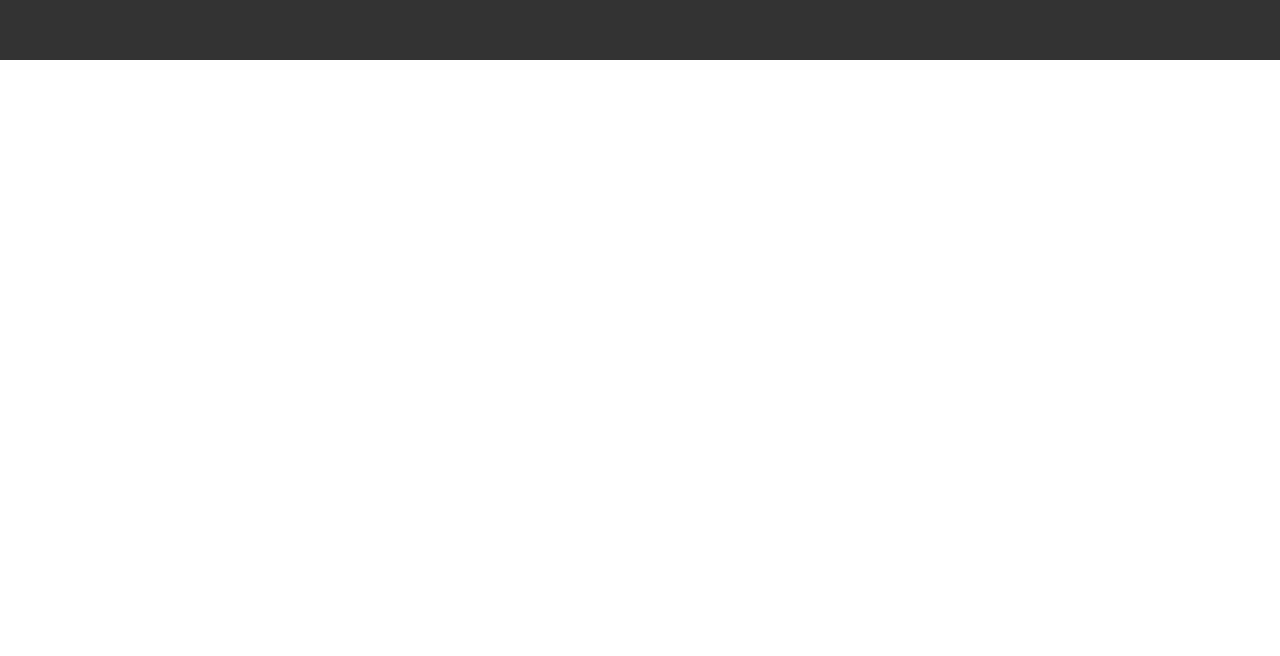
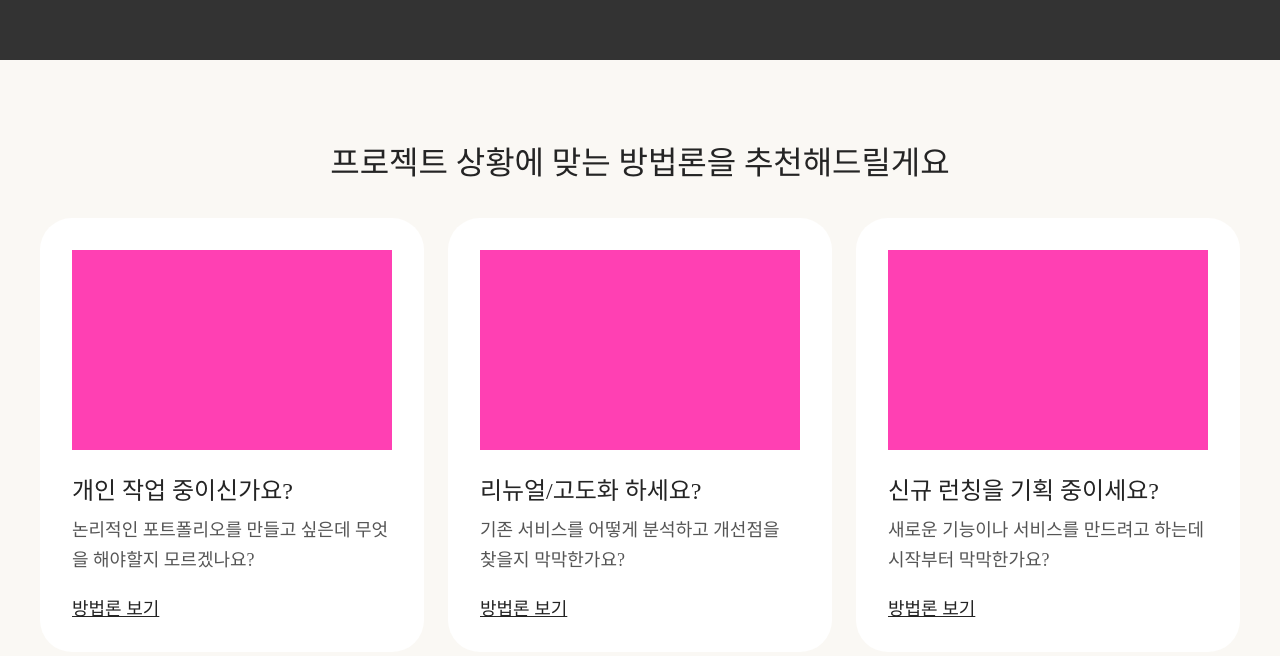
Before and after one commit to scd7896/3x_ux_card, a Next.js app: page / in a window 1280 px wide. Shown: the part 562-1218 px from the top of the page. Before the commit the page ends 800 px from the top, so only its background shows below. Built offline with nearby package versions, Linux system fonts and the light colour scheme; a web font is replaced by a local one.

Commit message:
feat: 카드 섹션 퍼블리싱 작업

```diff
--- a/components/Card/Cardview.module.css
+++ b/components/Card/Cardview.module.css
@@ -3,7 +3,7 @@
 	height: 434px;
 	padding: 32px;
 	box-sizing: border-box;
-	background-color: var(--white);
+	background-color: var(--gray_0);
 	border-radius: 32px;
 	border: 1px solid var(--gray_500);
 	position: relative;
--- a/components/Link/Link.module.css
+++ b/components/Link/Link.module.css
@@ -1,9 +1,9 @@
 .anchor {
 	font-size: 18px;
-	color: var(--black);
+	color: var(--gray_90);
 	text-decoration: underline;
 }
 
 .anchor:visited {
-	color: var(--black);
+	color: var(--gray_90);
 }
--- /dev/null
+++ b/components/services/home/CardSection.module.css
@@ -0,0 +1,20 @@
+.wrapper {
+	background-color: var(--gray_10);
+	padding: 80px 0 100px;
+	box-sizing: border-box;
+}
+
+.titleWrapper {
+	display: flex;
+	justify-content: center;
+	margin-bottom: 32px;
+}
+
+.cardWrapper {
+	display: flex;
+	justify-content: center;
+}
+
+.card + .card {
+	margin-left: 24px;
+}
--- /dev/null
+++ b/components/services/home/CardSection.tsx
@@ -0,0 +1,39 @@
+import Cardview from "../../Card/Cardview";
+import Link from "../../Link/Link";
+import Title from "../../text/Title";
+import styles from "./CardSection.module.css";
+
+const cardContents = [
+	{
+		title: "개인 작업 중이신가요?",
+		contents: "논리적인 포트폴리오를 만들고 싶은데 무엇을 해야할지 모르겠나요?",
+		url: "",
+	},
+	{
+		title: "리뉴얼/고도화 하세요?",
+		contents: "기존 서비스를 어떻게 분석하고 개선점을 찾을지 막막한가요?",
+		url: "",
+	},
+	{
+		title: "신규 런칭을 기획 중이세요?",
+		contents: "새로운 기능이나 서비스를 만드려고 하는데 시작부터 막막한가요?",
+		url: "",
+	},
+];
+
+export default function CardSection() {
+	return (
+		<section className={styles.wrapper}>
+			<div className={styles.titleWrapper}>
+				<Title level={2}>프로젝트 상황에 맞는 방법론을 추천해드릴게요</Title>
+			</div>
+			<div className={styles.cardWrapper}>
+				{cardContents.map(({ title, contents, url }, index) => (
+					<section key={index} className={styles.card}>
+						<Cardview footer={<Link href={url}>방법론 보기</Link>} title={title} contents={contents} />
+					</section>
+				))}
+			</div>
+		</section>
+	);
+}
--- a/components/text/Title.module.css
+++ b/components/text/Title.module.css
@@ -14,12 +14,12 @@ h1.wrapper  {
 
 h2.wrapper {
 	font-size: 32px;
-	font-weight: bold;
+	font-weight: 500;
 	line-height: 46px;
 }
 
 h3.wrapper {
 	font-size: 24px;
-	font-weight: bold;
+	font-weight: 500;
 	line-height: 34px;
 }
--- a/pages/index.tsx
+++ b/pages/index.tsx
@@ -1,10 +1,12 @@
 import PageLayout from "../components/layout/PageLayout";
 import HomeBanner from "../components/services/home/Banner";
+import CardSection from "../components/services/home/CardSection";
 
 export default function Home() {
 	return (
 		<PageLayout>
 			<HomeBanner />
+			<CardSection />
 		</PageLayout>
 	);
 }
```
